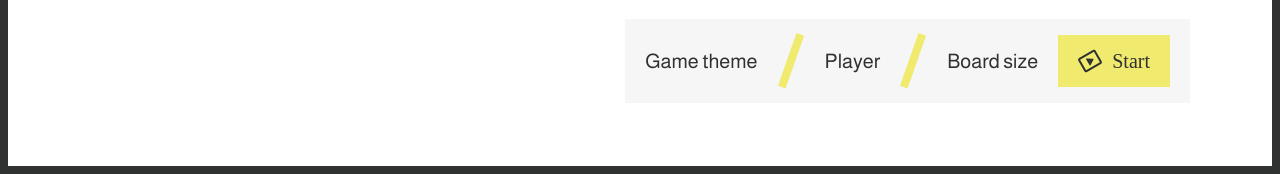
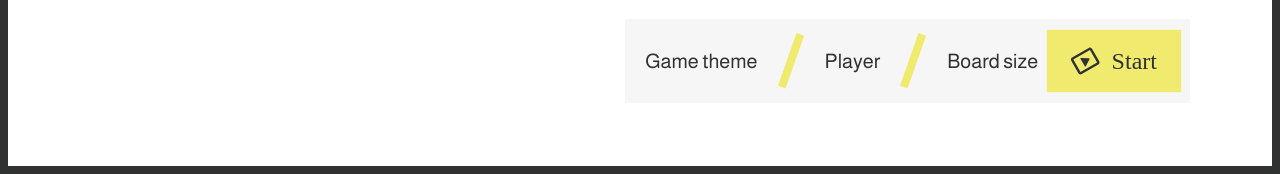
Before and after one commit to gloedige/Memory, a website built with Vite: page src/html/settings.html in a window 1280 px wide. In both pictures the pointer is over the button "Start". Shown: the part 642-816 px from the top of the page. Built offline with nearby package versions, Linux system fonts and the light colour scheme; a web font is replaced by a local one.

Commit message:
update hover effect on start button

```diff
--- a/src/styles/components/_button.scss
+++ b/src/styles/components/_button.scss
@@ -76,9 +76,9 @@
             gap: 10px;
             transition: transform 0.2s ease-in-out;
         }
-        &:hover &--start_game{
+        &--start_game:hover{
             transition: transform 0.2s ease-in-out;
-            transform: scale(1.05);
+            transform: scale(1.2);
         }
     }
 }
```
